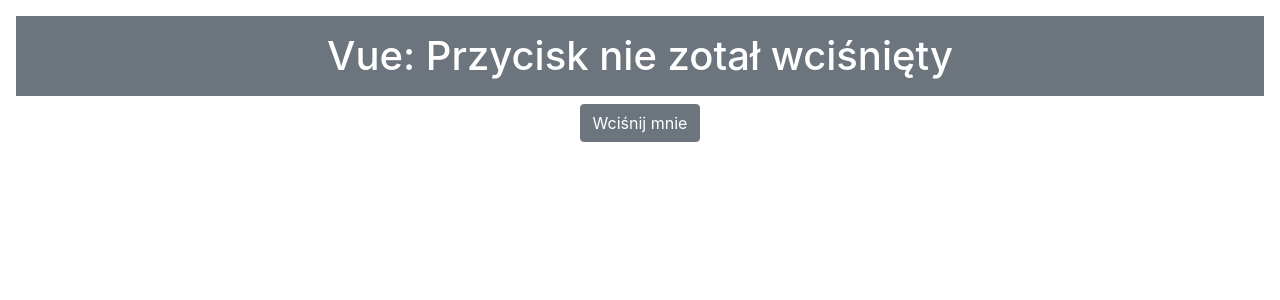
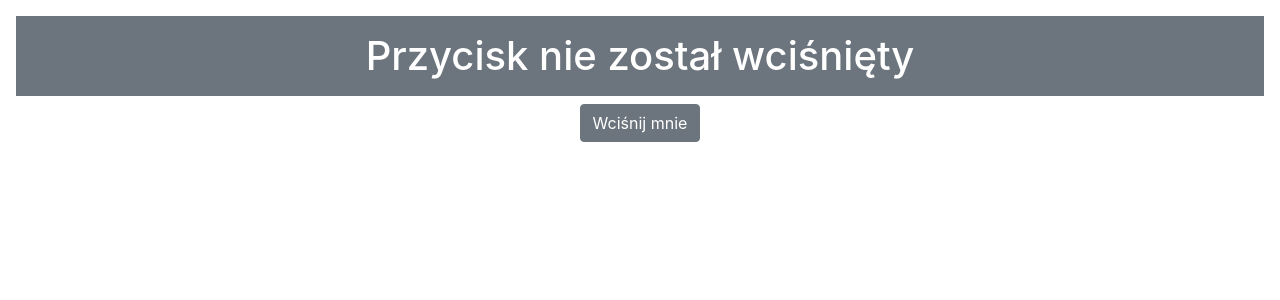
Before and after one commit to lukasz-segin/nomagic, a Vue app: page / in a window 1280 px wide. Shown: the top 300 px of the page. Built offline with nearby package versions, Linux system fonts and the light colour scheme.

Commit message:
Stosowanie obiektu Vue. Dodawanie funkcji obsługi zdarzenia. Modyfikacja komunikatu.

```diff
--- a/src/main.js
+++ b/src/main.js
@@ -4,10 +4,23 @@
   el: "#app",
   template: `<div class="text-center p-3">
 <h1 class="bg-secondary text-white p-3">
-Vue: Przycisk nie zotał wciśnięty
+{{ message }}
 </h1>
-<button class="btn btn-secondary">
+<button class="btn btn-secondary" v-on:click="handleClick">
 Wciśnij mnie
 </button>
-</div>`
+</div>`,
+  data: {
+    counter: 0
+  },
+  methods: {
+    handleClick() {
+      this.counter++;
+    }
+  },
+  computed: {
+    message() {
+      return this.counter === 0 ? "Przycisk nie został wciśnięty" : `Liczba wciśnięć: ${this.counter}`;
+    }
+  }
 });
```
